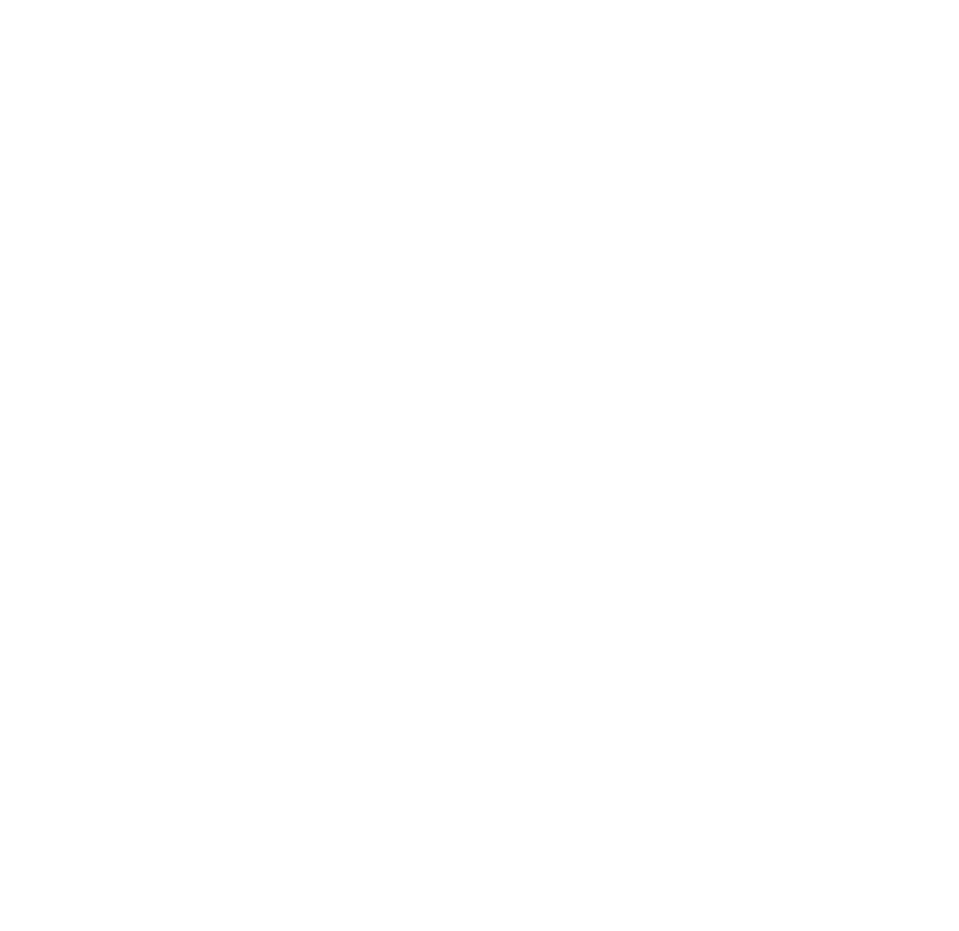
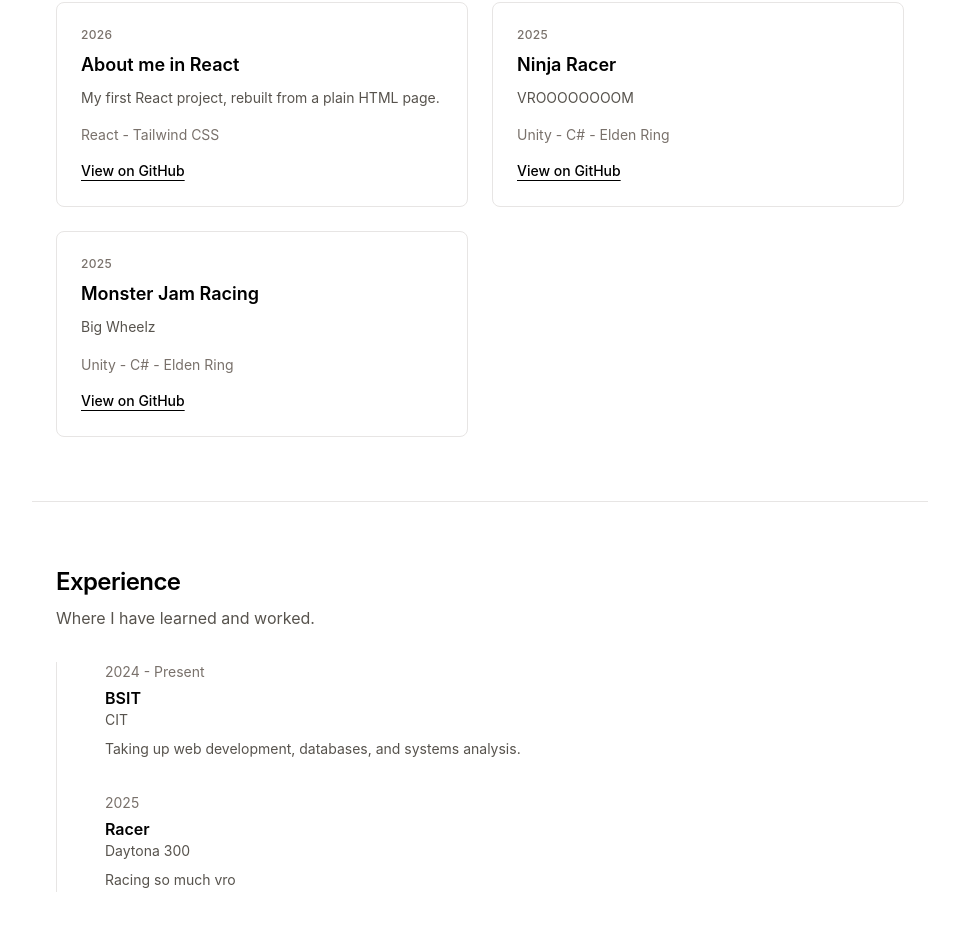
Before and after one commit to SaltySummer/practice, a React (Vite) app: page / in a window 1280 px wide. Shown: the part 1315-2246 px from the top of the page, without its empty margins (160-1119 px from the left). Before the commit the page ends 1156 px from the top, so only its background shows below. Built offline with nearby package versions, Linux system fonts and the light colour scheme.

Commit message:
feat: added projects and experience section

```diff
--- /dev/null
+++ b/components/Experience.jsx
@@ -0,0 +1,32 @@
+import ExperienceContent from '../components/ExperienceContent'
+
+function Experience(){
+    return (
+        <>
+            <section id="experience" className="max-w-4xl mx-auto px-6 py-16 border-t border-stone-200 scroll-mt-16">
+                <h2 className="text-2xl font-semibold tracking-tight">Experience</h2>
+                <p className="mt-2 text-stone-600">Where I have learned and worked.</p>
+                <ol className="mt-8 space-y-8 border-l border-stone-200">
+                    <li className="pl-6">
+                        <ExperienceContent
+                            time={"2024 - Present"}
+                            job={"BSIT"}
+                            place={"CIT"}
+                            desc={"Taking up web development, databases, and systems analysis."}
+                        />
+                    </li>
+                    <li className="pl-6">
+                        <ExperienceContent
+                            time={"2025"}
+                            job={"Racer"}
+                            place={"Daytona 300"}
+                            desc={"Racing so much vro"}
+                        />
+                    </li>
+                </ol>
+            </section>
+        </>
+    )
+}
+
+export default Experience;
--- /dev/null
+++ b/components/ExperienceContent.jsx
@@ -0,0 +1,12 @@
+function ExperienceContent({time, job, place, desc}){
+    return (
+        <li className="pl-6">
+            <p className="text-sm text-stone-500">{time}</p>
+            <h3 className="mt-1 font-semibold">{job}</h3>
+            <p className="text-sm text-stone-600">{place}</p>
+            <p className="mt-2 text-sm leading-relaxed text-stone-600">{desc}</p>
+        </li>
+    )
+}
+
+export default ExperienceContent;
--- /dev/null
+++ b/components/Projects.jsx
@@ -0,0 +1,42 @@
+import ProjectsCard from "./ProjectsCard";
+
+function Projects(){
+    return (
+        <>
+            <section id="projects" className="max-w-4xl mx-auto px-6 py-16 border-t border-stone-200 scroll-mt-16">
+                <h2 className="text-2xl font-semibold tracking-tight">Projects</h2>
+                <p className="mt-2 text-stone-600">Things I have built.</p>
+                <div className="mt-8 grid gap-6 sm:grid-cols-2">
+                    <ProjectsCard
+                        year={"2026"}
+                        label={"About me in React"}
+                        content={"My first React project, rebuilt from a plain HTML page."}
+                        framework={"React - Tailwind CSS"}
+                        href={"https://github.com/juandelacruz/CSIT340-Lab1-DelaCruz"}
+                        view={"View on GitHub"}
+                    />
+
+                    <ProjectsCard
+                        year={"2025"}
+                        label={"Ninja Racer"}
+                        content={"VROOOOOOOOM"}
+                        framework={"Unity - C# - Elden Ring"}
+                        href={"https://youtu.be/wKQMQyLXm7c"}
+                        view={"View on GitHub"}
+                    />
+
+                    <ProjectsCard
+                        year={"2025"}
+                        label={"Monster Jam Racing"}
+                        content={"Big Wheelz"}
+                        framework={"Unity - C# - Elden Ring"}
+                        href={"https://youtu.be/PHGwHp86Y1o"}
+                        view={"View on GitHub"}
+                    />
+                </div>
+            </section>
+        </>
+    )
+}
+
+export default Projects;
--- /dev/null
+++ b/components/ProjectsCard.jsx
@@ -0,0 +1,13 @@
+function ProjectsCard({href, label, content, year, framework, view}){
+    return (
+        <article className="rounded-lg border border-stone-200 p-6 hover:border-stone-400">
+            <p className="text-xs font-medium uppercase tracking-wide text-stone-500">{year}</p>
+            <h3 className="mt-2 text-lg font-semibold">{label}</h3>
+            <p className="mt-2 text-sm leading-relaxed text-stone-600">{content}</p>
+            <p className="mt-4 text-sm text-stone-500">{framework}</p>
+            <a href={href} className="mt-4 inline-block text-sm font-medium underline underline-offset-4 hover:text-stone-600">{view}</a>
+        </article>
+    )
+}
+
+export default ProjectsCard
--- a/src/App.jsx
+++ b/src/App.jsx
@@ -4,6 +4,8 @@
 import Hero from '../components/Hero'
 import AboutSection from '../components/AboutSection'
 import SkillSection from '../components/SkillsSection'
+import ProjectsSection from '../components/Projects'
+import ExperienceSection from '../components/Experience'
 import './index.css'
 
 function App() {
@@ -15,6 +17,8 @@
         <main>
           <AboutSection />
           <SkillSection />
+          <ProjectsSection />
+          <ExperienceSection />
         </main>
 
     </>
```
